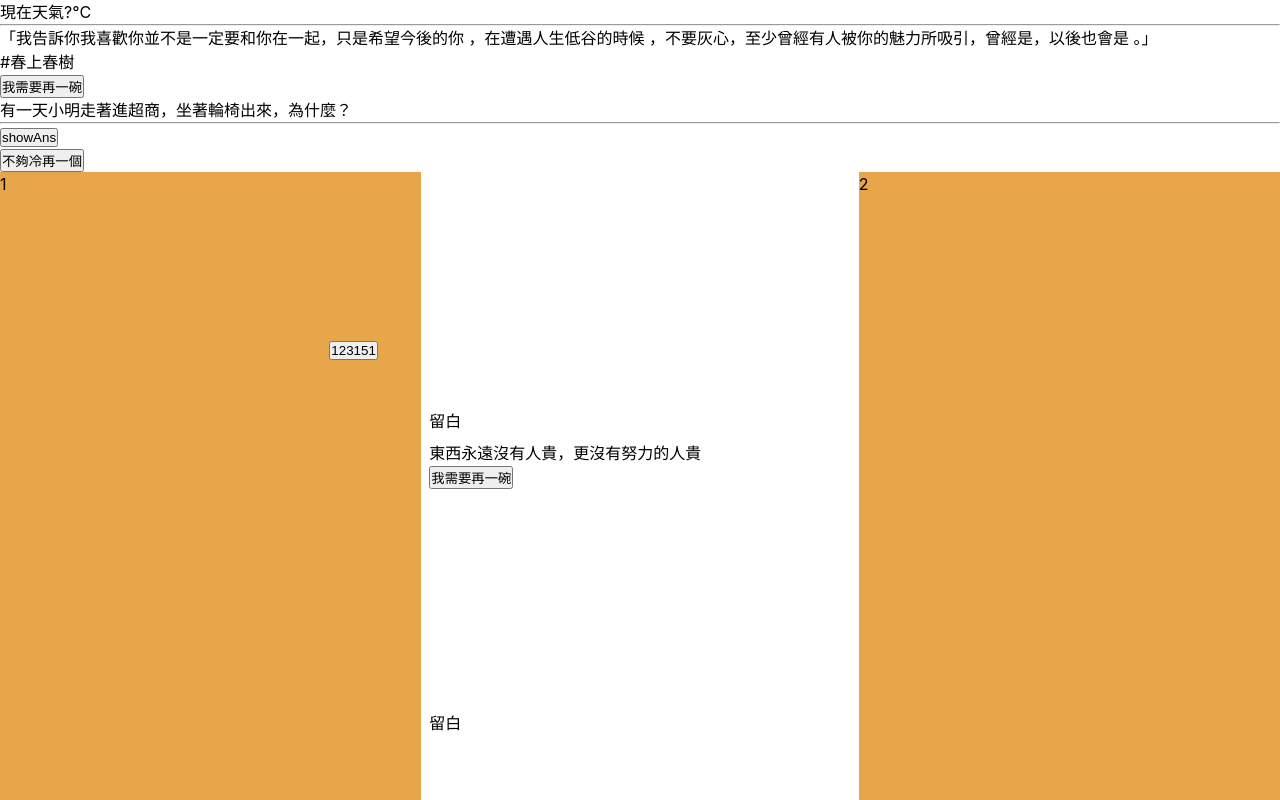
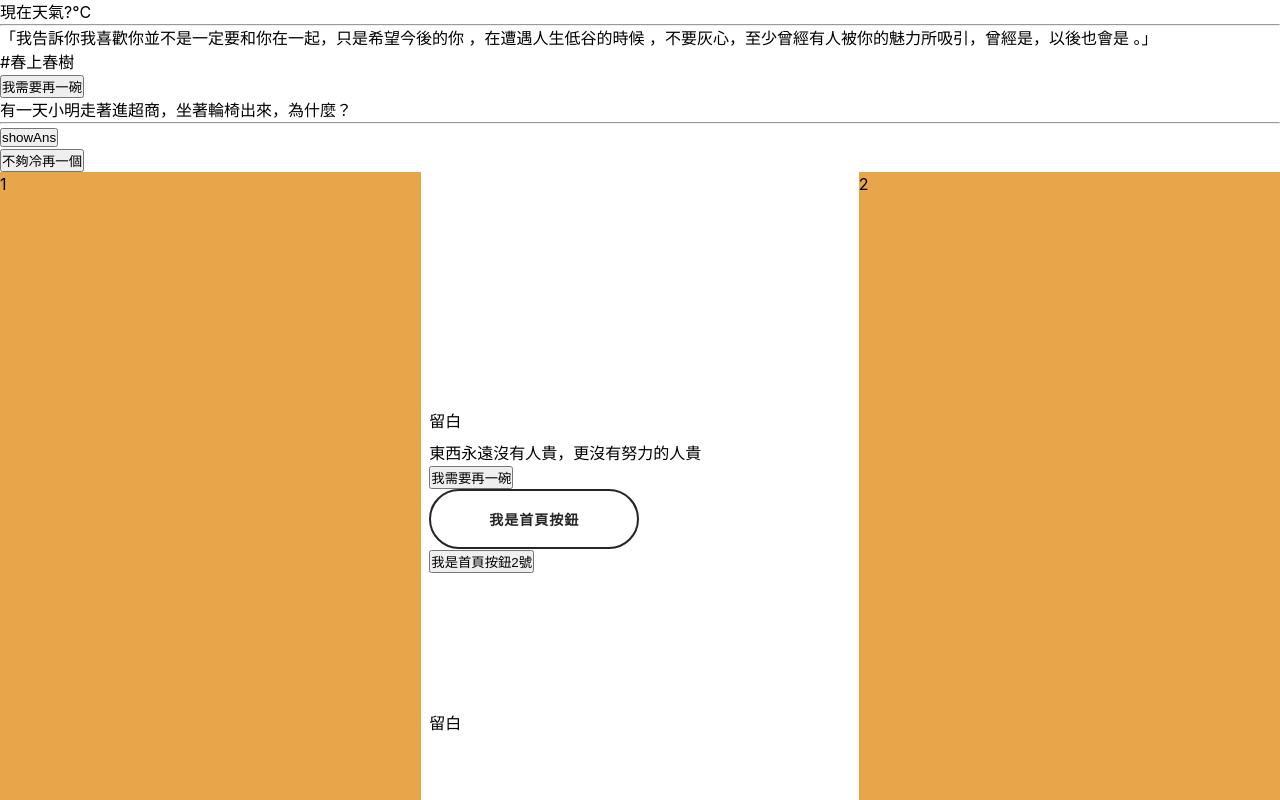
Before and after one commit to xpluso-chen/Hina-web, a Vue app: page / in a window 1280 px wide. Shown: the top 800 px of the page. Built offline with nearby package versions, Linux system fonts and the light colour scheme; no server answers.

Commit message:
試btn hover特效

```diff
--- a/src/App.vue
+++ b/src/App.vue
@@ -16,12 +16,18 @@
       <p>留白</p>
     </div>
     <div class="main-area-content">
-      <Test2 /><button class="btn1">123151</button>
+      <Test2 />
+      <div class="btn-box">
+        <button class="btn1"><span>我是首頁按鈕</span></button>
+      </div>
+
+      <div class="btn-box">
+        <button class="btn2" @click="toggleClass"><span>我是首頁按鈕2號</span></button>
+      </div>
+
     </div>
     <div class="main-area-footer">留白</div>
   </div>
-
-
 
 </template>
 
@@ -30,10 +36,13 @@ import Test from './components/api.vue'
 import Test2 from './components/motto.vue'
 import Test3 from './components/joke.vue'
 
+function toggleClass() {
+      $(".btn2").addClass("active");
+    }
 
 </script>
 
-<style lang="scss" scoped>
+<style lang="scss">
 @use "sass:map";
 
 .a {
@@ -42,10 +51,93 @@ import Test3 from './components/joke.vue'
   flex-direction: column;
   justify-content: flex-end;
 }
-.btn1{
-  // 飄出去
-  position: absolute;
-  top: -100px;
-  left: -100px;
+
+// .btn-box{
+//  position: absolute;
+//   top: -100px;
+//   left: -100px;
+// }
+.btn1 {
+  position: relative;
+  outline: none;
+  text-decoration: none;
+  border-radius: 50px;
+  display: flex;
+  justify-content: center;
+  align-items: center;
+  cursor: pointer;
+  text-transform: uppercase;
+  height: 60px;
+  width: 210px;
+  opacity: 1;
+  background-color: #ffffff;
+  border: 2px solid map.get($color, black );
+
+  &:hover {
+    animation: rotate 0.7s ease-in-out both;
+
+    @keyframes rotate {
+      0% {
+        transform: rotate(0deg) translate3d(0, 0, 0);
+      }
+
+      25% {
+        transform: rotate(3deg) translate3d(0, 0, 0);
+      }
+
+      50% {
+        transform: rotate(-3deg) translate3d(0, 0, 0);
+      }
+
+      75% {
+        transform: rotate(1deg) translate3d(0, 0, 0);
+      }
+
+      100% {
+        transform: rotate(0deg) translate3d(0, 0, 0);
+      }
+    }
+  }
+
+  span {
+    color: map.get($color, black );
+    font-size: 14px;
+    font-weight: 700;
+    letter-spacing: 1px;
+
+    &:hover {
+      animation: storm 0.7s ease-in-out both;
+      animation-delay: 0.06s;
+
+      @keyframes storm {
+        0% {
+          transform: translate3d(0, 0, 0) translateZ(0);
+        }
+
+        25% {
+          transform: translate3d(4px, 0, 0) translateZ(0);
+        }
+
+        50% {
+          transform: translate3d(-3px, 0, 0) translateZ(0);
+        }
+
+        75% {
+          transform: translate3d(2px, 0, 0) translateZ(0);
+        }
+
+        100% {
+          transform: translate3d(0, 0, 0) translateZ(0);
+        }
+      }
+    }
+  }
+
 }
+
+.active {
+    background-color: red;
+    color: yellow;
+  }
+
 </style>
--- a/src/assets/styles/main.scss
+++ b/src/assets/styles/main.scss
@@ -11,19 +11,18 @@
   flex-direction: column;
   justify-content: flex-end;
 }
-  .btn1{
-    position: absolute;
-    top: -100px;
-    left: -100px;
-  }
+
+
 
 .parent {
   display: grid;
-    height: 100vh; /* 確保高度充足 */
+  height: 100vh;
+  /* 確保高度充足 */
   grid-template-columns: repeat(3, 1fr);
   grid-template-rows: repeat(3, 1fr);
   gap: 8px;
 }
+
 /* 左側裝飾區 */
 .left-area {
   background-color: map.get($color, deepYellow);
@@ -52,18 +51,28 @@
   grid-column-start: 2;
   grid-row-start: 3;
 }
-  @media (max-width: 768px) { /* 手機板 */
-      .left-area, .right-area {
+
+@media (max-width: 768px) {
+
+  /* 手機板 */
+  .left-area,
+  .right-area {
     display: none;
   }
 
   .parent {
-          grid-template-columns: 1fr; /* 變成單欄 */
-          grid-template-rows: repeat(3, auto); /* 三行自適應 */
+    grid-template-columns: 1fr;
+    /* 變成單欄 */
+    grid-template-rows: repeat(3, auto);
+    /* 三行自適應 */
   }
 
-      .main-area-hander, .main-area-content, .main-area-footer {
-          grid-column: 1; /* 讓內容都佔滿 */
-          grid-row: auto; /* 自動排列 */
+  .main-area-hander,
+  .main-area-content,
+  .main-area-footer {
+    grid-column: 1;
+    /* 讓內容都佔滿 */
+    grid-row: auto;
+    /* 自動排列 */
   }
 }
```
Lines whose indentation alone changed are shown as unchanged.
